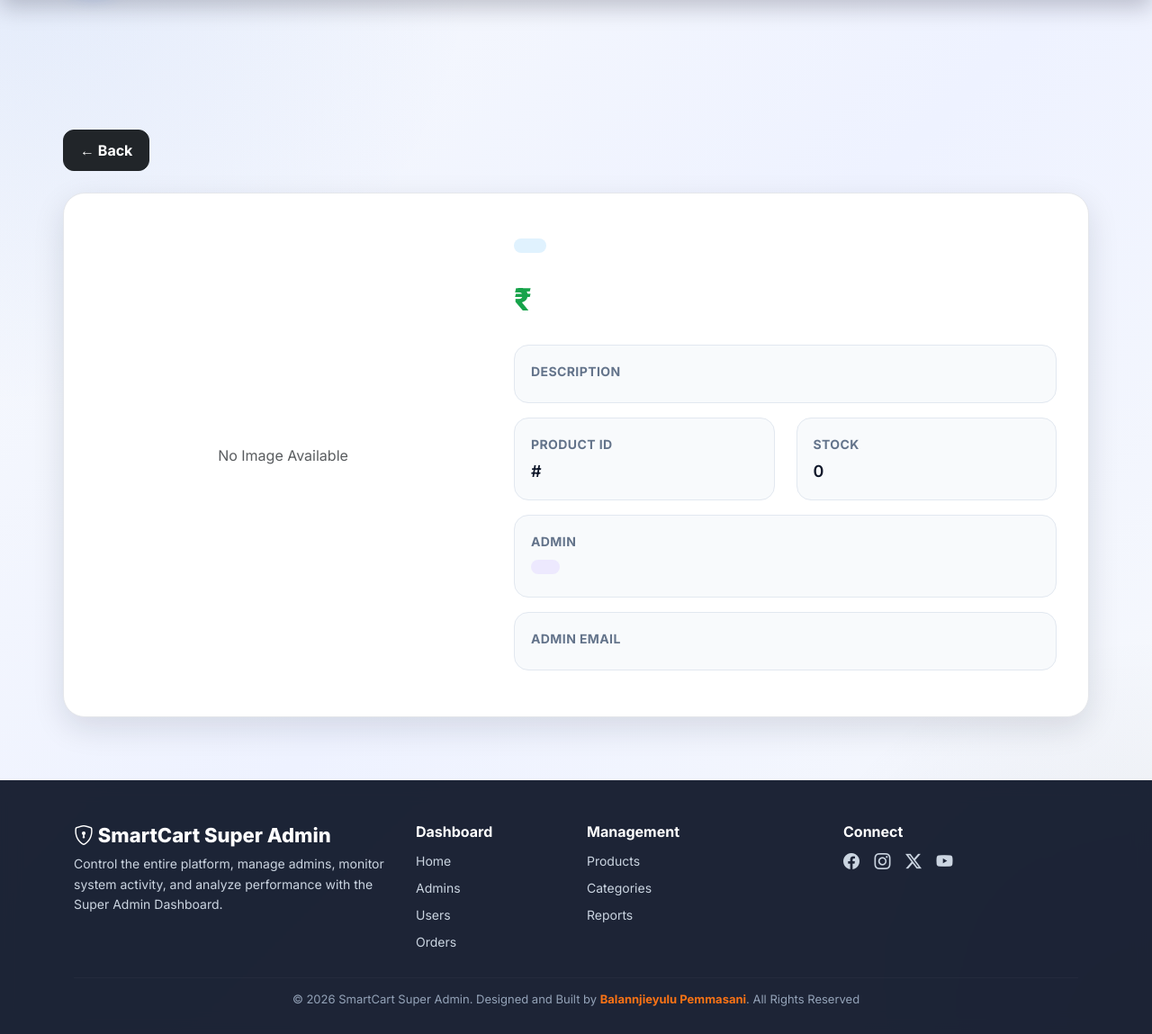
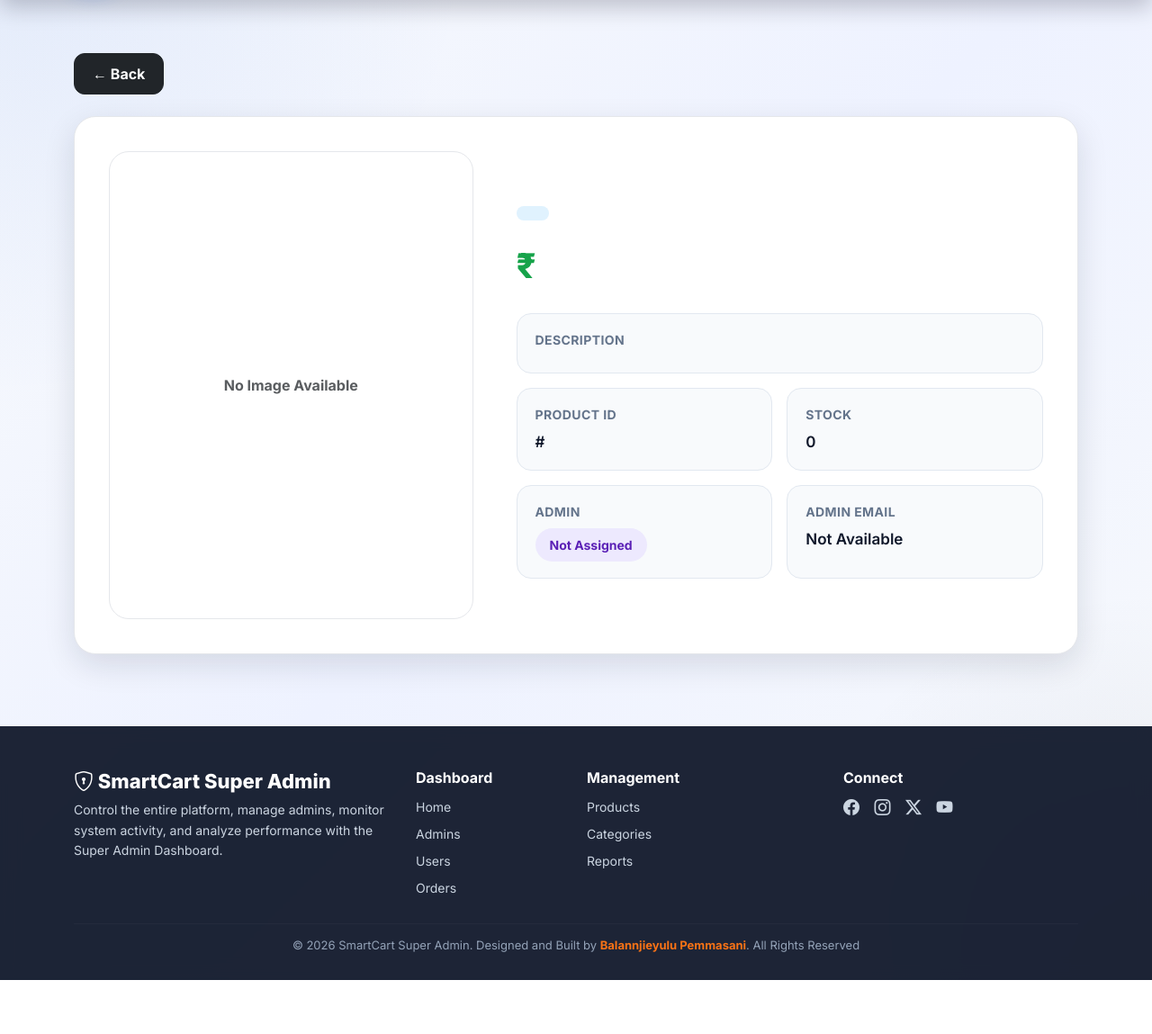
Before and after one commit to PBalanjineyulu/deploysmartcart, a Flask app: template templates/superadmin/view_product.html in a window 1280 px wide. Shown: the part 81-1230 px from the top of the page at 90% size. After the commit the page ends 1170 px from the top, so only its background shows below. Run offline with Flask 3, Linux system fonts and the light colour scheme; the template is opened without the code that fills it, so the values that code supplies are empty.

```diff
--- a/templates/superadmin/view_product.html
+++ b/templates/superadmin/view_product.html
@@ -5,40 +5,49 @@
 {% block content %}
 
 <style>
-
     .view-page {
-        padding: 120px 0 40px;
+        padding: 35px 0 50px;
     }
 
     .product-card {
         background: #fff;
         border-radius: 24px;
-        padding: 35px;
+        padding: clamp(18px, 4vw, 38px);
         box-shadow: 0 12px 35px rgba(15, 23, 42, 0.12);
         border: 1px solid #e5e7eb;
     }
 
     .btn-back {
         border-radius: 12px;
-        padding: 10px 18px;
+        padding: 10px 20px;
         font-weight: 700;
+    }
+
+    .image-box {
+        width: 100%;
+        max-width: 520px;
+        height: clamp(300px, 55vw, 520px);
+        margin: auto;
+        border-radius: 22px;
+        border: 1px solid #e5e7eb;
+        background: #ffffff;
+        display: flex;
+        align-items: center;
+        justify-content: center;
+        overflow: hidden;
+        padding: 15px;
     }
 
     .product-image {
         width: 100%;
-        max-width: 380px;
-        height: 380px;
-        object-fit: cover;
-        border-radius: 20px;
-        border: 1px solid #e5e7eb;
-        background: #f8fafc;
+        height: 100%;
+        object-fit: contain;
     }
 
     .product-title {
-        font-size: 38px;
+        font-size: clamp(26px, 4vw, 42px);
         font-weight: 800;
         color: #0f172a;
-        margin-bottom: 15px;
         word-break: break-word;
     }
 
@@ -50,38 +59,37 @@
         border-radius: 999px;
         font-weight: 700;
         font-size: 14px;
-        margin-bottom: 20px;
     }
 
     .price-box {
-        font-size: 34px;
+        font-size: clamp(28px, 4vw, 38px);
         font-weight: 800;
         color: #16a34a;
-        margin-bottom: 25px;
     }
 
     .info-card {
         background: #f8fafc;
         border-radius: 16px;
-        padding: 18px;
-        margin-bottom: 16px;
+        padding: 18px 20px;
         border: 1px solid #e2e8f0;
+        height: 100%;
     }
 
     .info-label {
         font-size: 14px;
         font-weight: 700;
         color: #64748b;
-        margin-bottom: 6px;
+        margin-bottom: 8px;
         text-transform: uppercase;
         letter-spacing: 0.4px;
     }
 
     .info-value {
-        font-size: 18px;
+        font-size: 17px;
         color: #0f172a;
         font-weight: 600;
         word-break: break-word;
+        line-height: 1.5;
     }
 
     .admin-badge {
@@ -93,154 +101,100 @@
         font-weight: 700;
         font-size: 14px;
     }
-
-    @media (max-width: 992px) {
-
-        .view-page {
-            padding: 110px 0 30px;
-        }
-
-        .product-card {
-            padding: 24px;
-        }
-
-        .product-title {
-            font-size: 28px;
-            margin-top: 20px;
-        }
-
-        .product-image {
-            height: 300px;
-        }
-    }
-
-    @media (max-width: 576px) {
-
-        .product-card {
-            padding: 18px;
-            border-radius: 18px;
-        }
-
-        .product-title {
-            font-size: 24px;
-        }
-
-        .product-image {
-            height: 260px;
-        }
-
-        .price-box {
-            font-size: 28px;
-        }
-
-        .info-value {
-            font-size: 16px;
-        }
-    }
-
 </style>
 
-<div class="container view-page">
+<div class="container-fluid view-page px-3 px-md-4">
 
-    <!-- Back Button -->
+    <div class="container-xl">
+
         <div class="mb-4">
             <a href="/superadmin/products" class="btn btn-dark btn-back">
                 ← Back
             </a>
         </div>
 
-    <!-- Product Card -->
         <div class="product-card">
 
-        <div class="row align-items-center g-5">
+            <div class="row g-4 g-lg-5 align-items-center">
 
-            <!-- Product Image -->
-            <div class="col-lg-5 text-center">
-
+                <div class="col-12 col-lg-5">
+                    <div class="image-box">
                         {% if product.image %}
                         <img src="{{ url_for('static', filename='uploads/product_images/' ~ product.image) }}"
                              alt="{{ product.name }}"
-                     class="product-image">
+                             class="product-image img-fluid">
                         {% else %}
-                <div class="text-muted">
+                        <div class="text-muted fw-bold text-center">
                             No Image Available
                         </div>
                         {% endif %}
+                    </div>
+                </div>
+
+                <div class="col-12 col-lg-7">
+
+                    <div class="text-center text-lg-start">
+
+                        <h1 class="product-title mb-3">
+                            {{ product.name }}
+                        </h1>
+
+                        <div class="category-badge mb-3">
+                            {{ product.category }}
+                        </div>
+
+                        <div class="price-box mb-4">
+                            ₹{{ product.price }}
+                        </div>
 
                     </div>
 
-            <!-- Product Details -->
-            <div class="col-lg-7">
+                    <div class="row g-3">
 
-                <h1 class="product-title">
-                    {{ product.name }}
-                </h1>
-
-                <div class="category-badge">
-                    {{ product.category }}
-                </div>
-
-                <div class="price-box">
-                    ₹{{ product.price }}
-                </div>
-
+                        <div class="col-12">
                             <div class="info-card">
-                    <div class="info-label">
-                        Description
-                    </div>
-
+                                <div class="info-label">Description</div>
                                 <div class="info-value">
                                     {{ product.description }}
                                 </div>
                             </div>
-
-                <div class="row">
-
-                    <div class="col-md-6">
-                        <div class="info-card">
-                            <div class="info-label">
-                                Product ID
                         </div>
 
+                        <div class="col-12 col-sm-6">
+                            <div class="info-card">
+                                <div class="info-label">Product ID</div>
                                 <div class="info-value">
                                     #{{ product.product_id }}
                                 </div>
                             </div>
                         </div>
 
-                    <div class="col-md-6">
+                        <div class="col-12 col-sm-6">
                             <div class="info-card">
-                            <div class="info-label">
-                                Stock
-                            </div>
-
+                                <div class="info-label">Stock</div>
                                 <div class="info-value">
                                     {{ product.stock if product.stock else 0 }}
                                 </div>
                             </div>
                         </div>
 
-                </div>
-
+                        <div class="col-12 col-md-6">
                             <div class="info-card">
-                    <div class="info-label">
-                        Admin
-                    </div>
-
+                                <div class="info-label">Admin</div>
                                 <div class="info-value">
                                     <span class="admin-badge">
-                            {{ product.admin_name }}
+                                        {{ product.admin_name if product.admin_name else 'Not Assigned' }}
                                     </span>
                                 </div>
                             </div>
-
-                <div class="info-card">
-                    <div class="info-label">
-                        Admin Email
                         </div>
 
+                        <div class="col-12 col-md-6">
+                            <div class="info-card">
+                                <div class="info-label">Admin Email</div>
                                 <div class="info-value">
-                        {{ product.admin_email }}
+                                    {{ product.admin_email if product.admin_email else 'Not Available' }}
+                                </div>
                             </div>
                         </div>
 
@@ -252,4 +206,8 @@
 
         </div>
 
+    </div>
+
+</div>
+
 {% endblock %}
```
Lines whose indentation alone changed are shown as unchanged.
